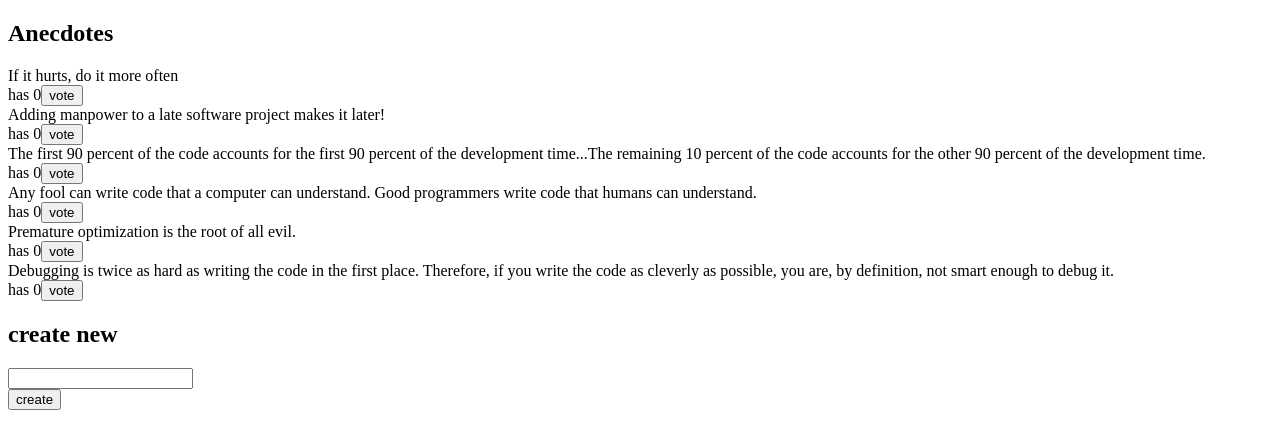
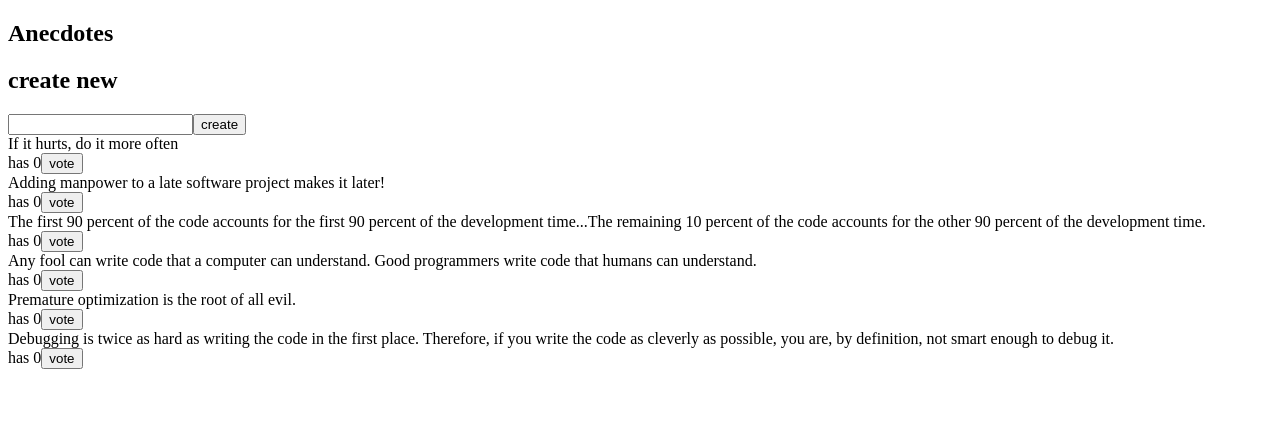
Before and after one commit to Mohdkhlouf/full-stack-open-state-management, a React (Vite) app in the folder anecdotes/: page / in a window 1280 px wide. Shown: the top 448 px of the page. Built offline with nearby package versions, Linux system fonts and the light colour scheme.

Commit message:
6.3 is done

```diff
--- a/anecdotes/src/App.jsx
+++ b/anecdotes/src/App.jsx
@@ -1,4 +1,5 @@
 import { useAnecdotes, useVotesIncrement } from "./store"
+import AnectdotForm from "./components/AnecdoteForm"
 
 const App = () => {
 
@@ -9,6 +10,7 @@ const App = () => {
   return (
     <div>
       <h2>Anecdotes</h2>
+      <AnectdotForm />
       {anecdotes.map((anecdote) => (
         <div key={anecdote.id}>
           <div>{anecdote.content}</div>
@@ -18,13 +20,7 @@ const App = () => {
           </div>
         </div>
       ))}
-      <h2>create new</h2>
-      <form>
-        <div>
-          <input data-testid="new" />
-        </div>
-        <button>create</button>
-      </form>
+
     </div>
   )
 }
--- /dev/null
+++ b/anecdotes/src/components/AnecdoteForm.jsx
@@ -0,0 +1,30 @@
+import { useAddAnecdote } from '../store'
+
+const AnectdotForm = () => {
+  const getId = () => (100000 * Math.random()).toFixed(0)
+  const AddAnecdote = useAddAnecdote()
+
+
+  const addNote = (e) => {
+    e.preventDefault()
+    const note = {
+      content : e.target.anecdote.value,
+      id : getId(),
+      votes : 0
+    }
+     AddAnecdote(note)
+    e.target.reset()
+  }
+
+  return (
+    <div>
+      <h2>create new</h2>
+      <form onSubmit={addNote} data-testid="new">
+        <input name='anecdote' />
+        <button type="submit">create</button>
+      </form>
+    </div>
+  )
+}
+
+export default AnectdotForm
--- a/anecdotes/src/store.js
+++ b/anecdotes/src/store.js
@@ -25,7 +25,10 @@ const useAnecdoteStore = create((set) => ({
       anecdotes:state.anecdotes.map(anecdote => anecdote.id === id ? { ...anecdote, votes: anecdote.votes + 1 } : anecdote)
     }))
   },
-}))
+  addAnecdote: (anecdote) => set(state => ({
+    anecdotes : state.anecdotes.concat(anecdote)
+   }))}))
 
 export const useAnecdotes = () => useAnecdoteStore((state) => state.anecdotes)
 export const useVotesIncrement = () => useAnecdoteStore( state => state.actions.votesInvrement)
+export const useAddAnecdote = () => useAnecdoteStore(state => state.addAnecdote)
```
